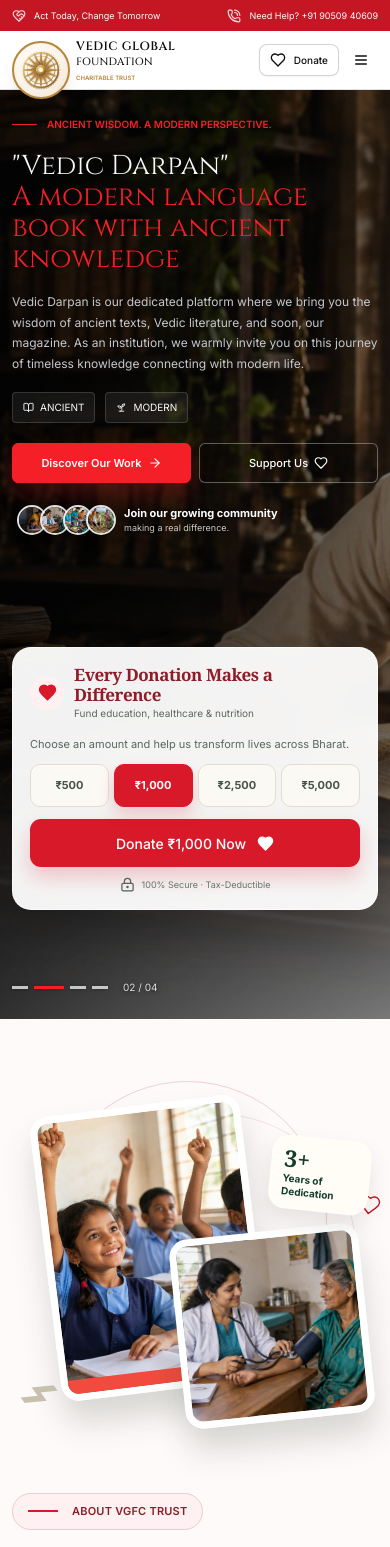
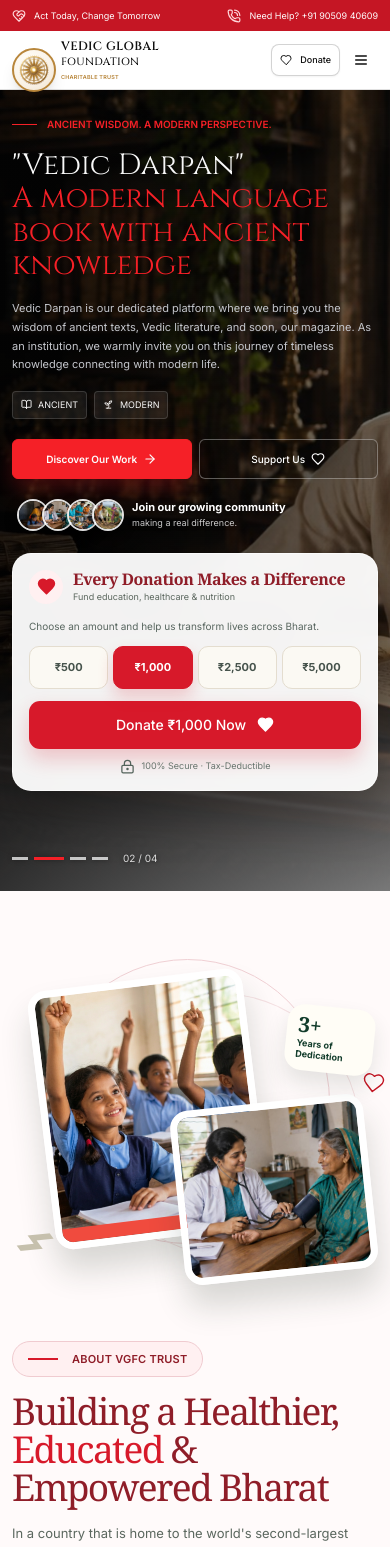
Before and after one commit to kunaltyagi18/Vedic, a Next.js app: page / in a window 390 px wide. Shown: the top 1547 px of the page. Built offline with nearby package versions, Linux system fonts and the light colour scheme.

Commit message:
Make site responsive across all devices

```diff
--- a/src/app/globals.css
+++ b/src/app/globals.css
@@ -1329,3 +1329,218 @@ img, svg, video, canvas { max-width: 100%; }
 .hero-donation-submit { background: #d7192a; color: #fff; font-weight: 500; box-shadow: 0 10px 20px rgb(215 25 42 / 22%); }
 .hero-donation-submit { min-height: 48px; border-radius: 11px; font-size: 14px; }
 .hero-donation-submit:hover { background: #b51220; filter: none; box-shadow: 0 12px 22px rgb(181 18 32 / 28%); }
+
+/* Final responsive foundation.
+   Keep these rules together so every page shares the same safe sizing rules. */
+*, *::before, *::after { box-sizing: border-box; }
+html, body { max-width: 100%; overflow-x: hidden; }
+img, video { display: block; max-width: 100%; }
+button, input, select, textarea { max-width: 100%; }
+
+.site-container,
+.latest-updates .site-container,
+.impact-stories-container,
+.impact-stats-container { min-width: 0; }
+
+h1, h2, h3, h4, p, a, span, button, label { overflow-wrap: anywhere; }
+.hero h1, .section-title, .action-heading h1, .donate-copy h1 { text-wrap: balance; }
+.hero-actions a, .about-cta, .update-more, .donate-submit, .form-submit-row button { white-space: normal; }
+
+@media (max-width: 1040px) {
+  .hero {
+    height: auto;
+    min-height: 860px;
+  }
+
+  .hero-inner {
+    display: grid;
+    grid-template-columns: minmax(0, 1fr);
+    align-content: start;
+    align-items: start;
+    gap: 0;
+  }
+
+  .hero-copy {
+    max-width: 680px;
+    padding-block: 48px 34px;
+  }
+
+  .hero-donation-card {
+    width: min(100%, 480px);
+    margin: 0 auto 122px;
+  }
+
+  .about-layout {
+    grid-template-columns: minmax(0, 1fr);
+    gap: 44px;
+  }
+
+  .about-collage {
+    width: min(100%, 620px);
+    min-height: 430px;
+    margin-inline: auto;
+  }
+
+  .about-content { max-width: 760px; margin-inline: auto; }
+  .donate-layout { grid-template-columns: minmax(0, 1fr) minmax(360px, 430px); gap: 32px; }
+}
+
+@media (max-width: 920px) {
+  .site-container { width: calc(100% - 40px); }
+  .latest-updates .site-container,
+  .impact-stories-container,
+  .impact-stats-container { width: calc(100% - 40px); }
+
+  .hero { min-height: 840px; }
+  .hero-copy { padding-top: 42px; }
+  .hero h1 { max-width: 680px; }
+
+  .donate-page { display: block; }
+  .donate-layout {
+    display: block;
+    min-height: auto;
+    padding-block: 54px 62px;
+  }
+
+  .donate-copy { max-width: 650px; margin-bottom: 36px; }
+  .donate-form { width: min(100%, 620px); margin-inline: auto; }
+
+  .register-layout {
+    grid-template-columns: minmax(0, 700px);
+    max-width: 700px;
+    margin-inline: auto;
+  }
+
+  .registration-checklist { order: 2; }
+  .footer-grid { gap: 34px 28px; }
+}
+
+@media (max-width: 720px) {
+  .site-container { width: calc(100% - 32px); }
+  .latest-updates .site-container,
+  .impact-stories-container,
+  .impact-stats-container { width: calc(100% - 32px); }
+
+  .top-strip-item:nth-child(3) { display: none; }
+  .top-strip-inner { justify-content: space-between; gap: 10px; }
+  .top-strip-item, .top-strip-help { font-size: 9px; }
+
+  .hero { min-height: 800px; }
+  .hero-copy { padding-block: 34px 28px; }
+  .hero h1 { font-size: clamp(32px, 8vw, 46px); }
+  .hero-description { max-width: 560px; }
+  .hero-donation-card { width: min(100%, 500px); margin-bottom: 108px; }
+
+  .about-section { padding-block: 58px 52px; }
+  .about-collage { min-height: 390px; }
+  .about-photo-primary { height: 300px; }
+  .about-photo-secondary { height: 200px; }
+
+  .impact-stats-mini-heading { display: block; }
+  .impact-stats-mini-heading p { margin-top: 10px; }
+
+  .volunteer-inner { align-items: flex-start; }
+  .volunteer-copy { min-width: 0; }
+  .footer-bottom { align-items: flex-start; flex-direction: column; }
+}
+
+@media (max-width: 600px) {
+  .site-container { width: calc(100% - 24px); }
+  .latest-updates .site-container,
+  .impact-stories-container,
+  .impact-stats-container { width: calc(100% - 24px); }
+
+  /* The logo is intentionally oversized on desktop, but must not push the
+     actions off-screen on a phone. */
+  .brand { gap: 5px; min-width: 0; }
+  .brand > div > span { width: 44px; height: 44px; }
+  .brand > div > span svg { width: 32px; height: 32px; }
+  .brand-name { min-width: 0; font-size: 7px; }
+  .brand-name > span { letter-spacing: .04em; }
+  .brand-caption { font-size: 5.5px; letter-spacing: .08em; }
+  .header-inner { gap: 5px; }
+  .header-actions { gap: 4px; min-width: 0; }
+  .header-actions .header-donate { padding-inline: 8px; font-size: 9px; }
+  .header-actions .header-donate svg { width: 12px; height: 12px; }
+
+  .hero { min-height: 760px; }
+  .hero-copy { padding-block: 28px 22px; }
+  .hero h1 { margin-block: 17px; font-size: clamp(28px, 9vw, 38px); }
+  .hero h1.compact-title { font-size: clamp(25px, 7.5vw, 31px); }
+  .hero-description { font-size: 11px; line-height: 1.7; }
+  .hero-badges { gap: 7px; margin-block: 17px; }
+  .hero-badges span { padding: 6px 8px; font-size: 9px; }
+  .hero-actions { gap: 7px; }
+  .hero-actions a { min-height: 40px; padding-inline: 8px; font-size: 10px; }
+  .hero-support { margin-top: 20px; }
+  .hero-support-avatar { width: 32px; height: 32px; flex-basis: 32px; }
+  .hero-support p { font-size: 9px; }
+  .hero-support p strong { font-size: 11px; }
+  .hero-donation-card { margin-bottom: 100px; padding: 16px; }
+  .hero-donation-heading h2 { font-size: 16px; }
+  .hero-donation-heading p { font-size: 9px; }
+  .hero-donation-prompt { font-size: 10px; }
+
+  .about-collage { min-height: 350px; margin-inline: 0; }
+  .about-photo-primary { top: 30px; height: 260px; }
+  .about-photo-secondary { bottom: 22px; height: 175px; }
+  .about-years { top: 58px; min-width: 88px; padding: 10px 11px; }
+  .about-years strong { font-size: 21px; }
+  .about-years span { font-size: 9px; }
+  .about-content h2 { font-size: clamp(31px, 9.5vw, 43px); }
+  .about-tab-panel { min-height: 0; }
+  .about-values span { max-width: 100%; }
+
+  .work-filter { margin-block: 22px 18px; }
+  .work-grid { grid-template-columns: 1fr; gap: 12px; }
+  .work-grid .work-card { min-height: 220px; aspect-ratio: auto; }
+  .work-grid .work-card-title { font-size: 18px; }
+  .work-card-description { font-size: 11px; }
+
+  .impact-stories-section { padding-block: 56px 64px; }
+  .impact-stories-heading-copy h2 { font-size: clamp(34px, 10vw, 42px); }
+  .impact-stories-grid { grid-template-columns: 1fr; grid-template-rows: none; }
+  .impact-story-card, .impact-story-card:first-child { min-height: 280px; grid-column: auto; grid-row: auto; }
+
+  .latest-updates { padding-block: 38px 42px; }
+  .latest-updates-header h2 { font-size: clamp(32px, 10vw, 38px); }
+  .latest-updates .updates-grid { width: calc(100% - 8px); }
+  .latest-updates .update-card,
+  .latest-updates .update-card-content { min-height: 330px; }
+  .update-card-content { padding: 24px 18px 18px; }
+  .update-card h3 { font-size: 25px; }
+  .update-card-footer { align-items: flex-start; }
+  .update-more { min-width: 0; padding-inline: 12px; }
+
+  .impact-stats-container { padding-inline: 0; }
+  .impact-stats-grid { grid-template-columns: repeat(2, minmax(0, 1fr)); }
+  .impact-stat { min-width: 0; padding-inline: 5px; }
+  .impact-stat > span:last-child { overflow-wrap: anywhere; }
+
+  .action-heading h1, .donate-copy h1 { font-size: clamp(29px, 9vw, 43px); }
+  .action-heading > p:last-child { font-size: 11px; }
+  .register-form, .donate-form { padding-inline: 14px; }
+  .form-fields, .donation-fields { grid-template-columns: 1fr; }
+  .form-fields .action-field, .donation-fields .action-field { grid-column: auto; }
+  .amount-presets, .hero-donate-presets { grid-template-columns: repeat(3, minmax(0, 1fr)); }
+  .form-submit-row button { width: 100%; }
+
+  .volunteer-inner { gap: 22px; }
+  .volunteer-copy { align-items: flex-start; }
+  .volunteer-title { font-size: 21px; }
+  .footer-grid { grid-template-columns: 1fr; gap: 30px; }
+  .footer-grid > :first-child, .footer-grid > :last-child { grid-column: auto; }
+  .detail-main { padding-block: 42px; }
+  .detail-image { max-height: 300px; margin-top: 22px; }
+  .detail-copy { font-size: 13px; line-height: 1.8; }
+}
+
+@media (max-width: 380px) {
+  .brand > div > span { width: 40px; height: 40px; }
+  .brand > div > span svg { width: 29px; height: 29px; }
+  .brand-name { font-size: 6.5px; }
+  .header-actions .header-donate { padding-inline: 6px; }
+  .hero { min-height: 730px; }
+  .hero-donation-card { padding: 14px; }
+  .hero-donation-amounts button { min-height: 40px; font-size: 10px; }
+}
```
